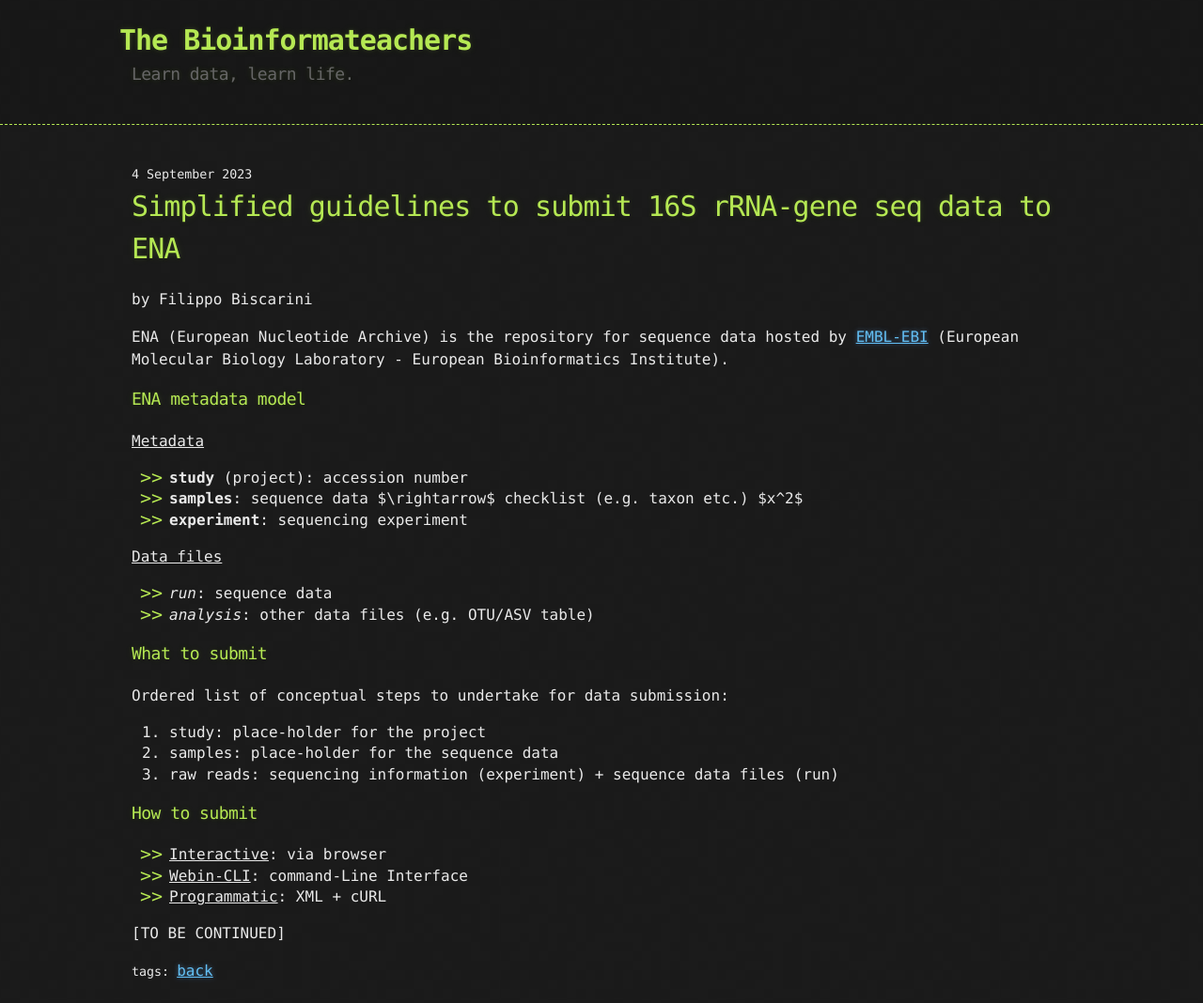
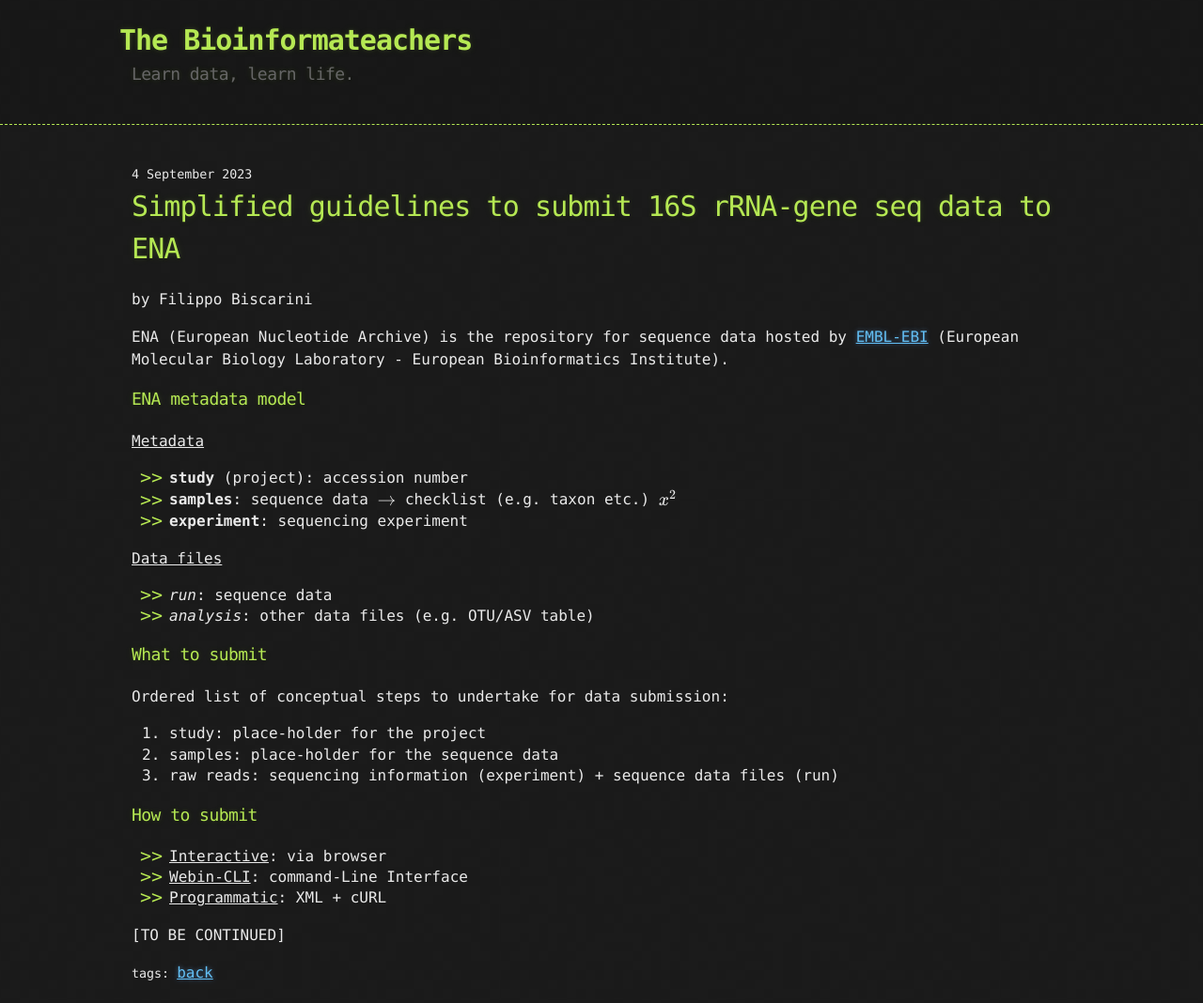
Before and after one commit to bioinformateachers/bioinformateachers.github.io, a Jekyll site: the page built from _posts/2023-09-04-submit-to-ena.md, in a window 1280 px wide. Shown: the whole page at 94% size. Built offline with Jekyll 4.4.1, drawn with Linux system fonts in a browser that asks for light colours; formulas are drawn with MathJax 3.

Commit message:
fixing math

```diff
--- a/_posts/2023-09-04-submit-to-ena.md
+++ b/_posts/2023-09-04-submit-to-ena.md
@@ -12,7 +12,7 @@ ENA (European Nucleotide Archive) is the repository for sequence data hosted by
 
 <u>Metadata</u>
 - **study** (project): accession number
-- **samples**: sequence data $\rightarrow$ checklist (e.g. taxon etc.) $x^2$
+- **samples**: sequence data $$\rightarrow$$ checklist (e.g. taxon etc.) $$x^2$$
 - **experiment**: sequencing experiment
 
 <u>Data files</u>
```
